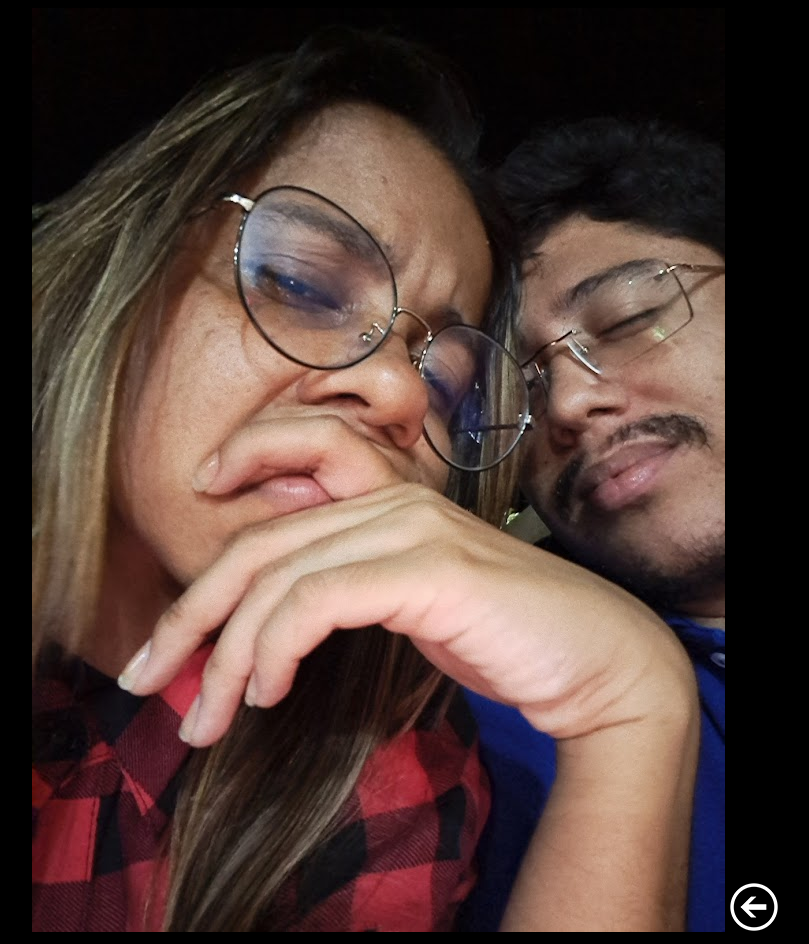
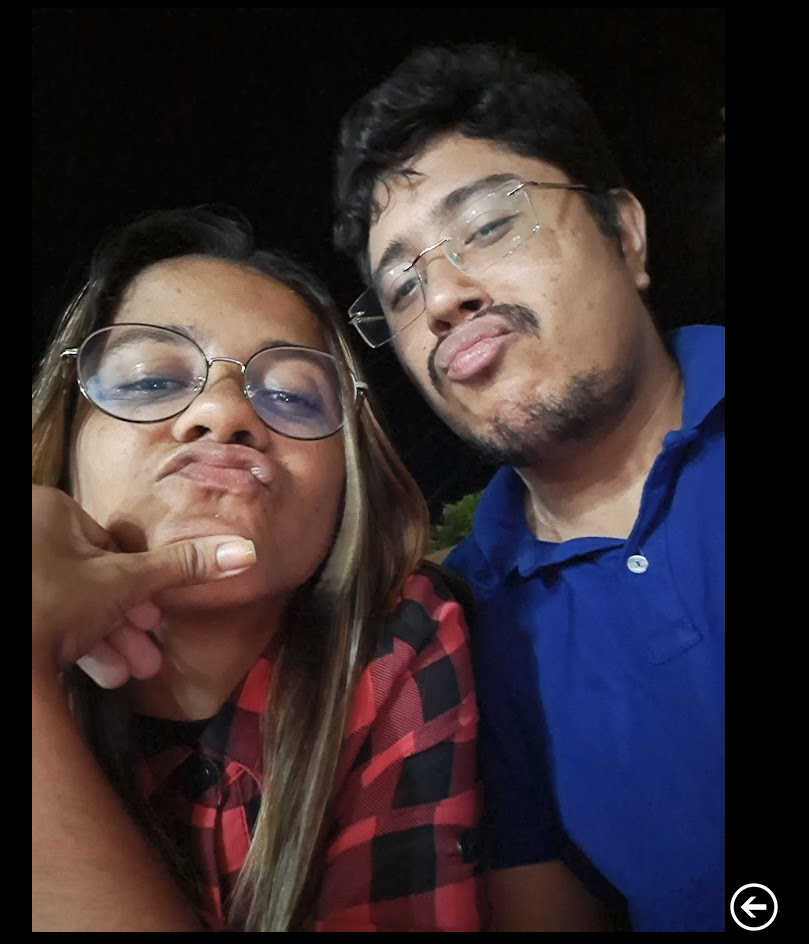
Before and after one commit to PedroCamara-jar/staticpage, a plain HTML site: page imagen2/index.html in a window 1280 px wide. Shown: the whole page, without its empty margins (235-1044 px from the left). Drawn offline with Linux system fonts and the light colour scheme.

Commit message:
change img

```diff
--- a/imagen2/index.html
+++ b/imagen2/index.html
@@ -9,7 +9,7 @@
 </head>
 <body bgcolor ="black">
     <div style="text-align: center;">
-  <img src="../img/20240630_001500.jpg" alt="Eu e tu">
+  <img src="../img/20240630_001443.jpg" alt="Eu e tu">
   <a href="../index.html"><img src="../img/voltar.png" alt=""></a>
 </div>
 
```
